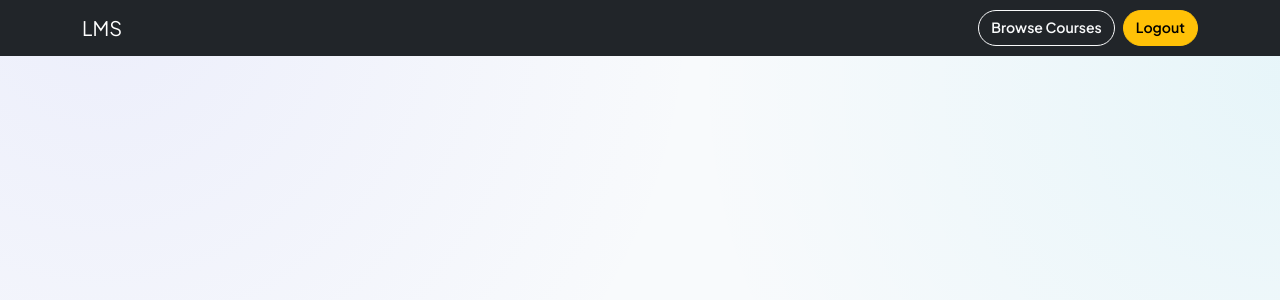
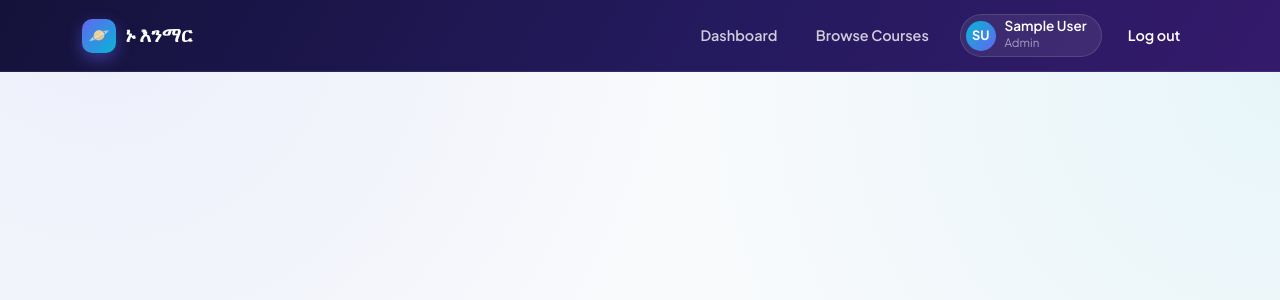
Before and after one commit to daveetilahun13-ctrl/lms-project, a React (Create React App) app in the folder frontend/: page / in a window 1280 px wide. Shown: the top 300 px of the page. Built offline with nearby package versions, Linux system fonts and the light colour scheme; sample sign-in values are in the browser's storage.

Commit message:
Rebrand navbar

```diff
--- a/frontend/src/components/Navbar.js
+++ b/frontend/src/components/Navbar.js
@@ -1,5 +1,5 @@
 import React from 'react';
-import { Link, useNavigate } from 'react-router-dom';
+import { Link, NavLink, useNavigate } from 'react-router-dom';
 import { useAuth } from '../context/AuthContext';
 
 export default function Navbar() {
@@ -11,28 +11,54 @@ export default function Navbar() {
     navigate('/login');
   }
 
+  const initials = user?.name
+    ? user.name.split(' ').map((p) => p[0]).slice(0, 2).join('').toUpperCase()
+    : '';
+
+  const dashboardPath = user?.role === 'instructor' ? '/instructor/dashboard' : '/student/dashboard';
+
   return (
-    <nav className="navbar navbar-expand-lg navbar-dark bg-dark mb-4">
-      <div className="container">
-        <Link className="navbar-brand" to="/">LMS</Link>
-        <div className="d-flex ms-auto">
+    <nav className="orbit-navbar mb-4">
+      <div className="container d-flex align-items-center justify-content-between">
+        <Link className="orbit-brand" to="/">
+          <span className="orbit-brand-mark">🪐</span>
+          ኑ እንማር
+        </Link>
+
+        <div className="d-flex align-items-center gap-2">
           {!user && (
             <>
-              <Link className="btn btn-outline-light me-2" to="/login">Login</Link>
-              <Link className="btn btn-light" to="/register">Register</Link>
+              <Link className="nav-ghost" to="/login">Log in</Link>
+              <Link className="nav-cta" to="/register">Get started</Link>
             </>
           )}
 
-          {user && user.role === 'student' && (
-            <Link className="btn btn-outline-light me-2" to="/student/dashboard">My Dashboard</Link>
-          )}
-          {user && user.role === 'instructor' && (
-            <Link className="btn btn-outline-light me-2" to="/instructor/dashboard">My Dashboard</Link>
-          )}
           {user && (
             <>
-              <Link className="btn btn-outline-light me-2" to="/courses">Browse Courses</Link>
-              <button className="btn btn-warning" onClick={handleLogout}>Logout</button>
+              <NavLink
+                className={({ isActive }) => `nav-pill ${isActive ? 'active' : ''}`}
+                to={dashboardPath}
+              >
+                Dashboard
+              </NavLink>
+              <NavLink
+                className={({ isActive }) => `nav-pill ${isActive ? 'active' : ''}`}
+                to="/courses"
+              >
+                Browse Courses
+              </NavLink>
+
+              <div className="avatar-chip ms-2">
+                <div className="avatar-circle">{initials}</div>
+                <div>
+                  <div className="avatar-name">{user.name}</div>
+                  <div className="avatar-role">{user.role}</div>
+                </div>
+              </div>
+
+              <button className="nav-ghost border-0 bg-transparent" onClick={handleLogout} style={{ cursor: 'pointer' }}>
+                Log out
+              </button>
             </>
           )}
         </div>
```
